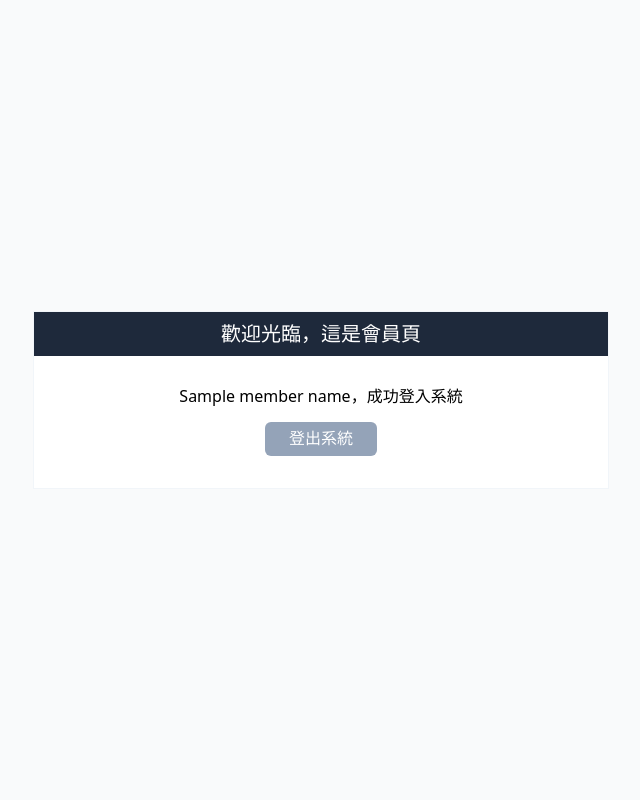
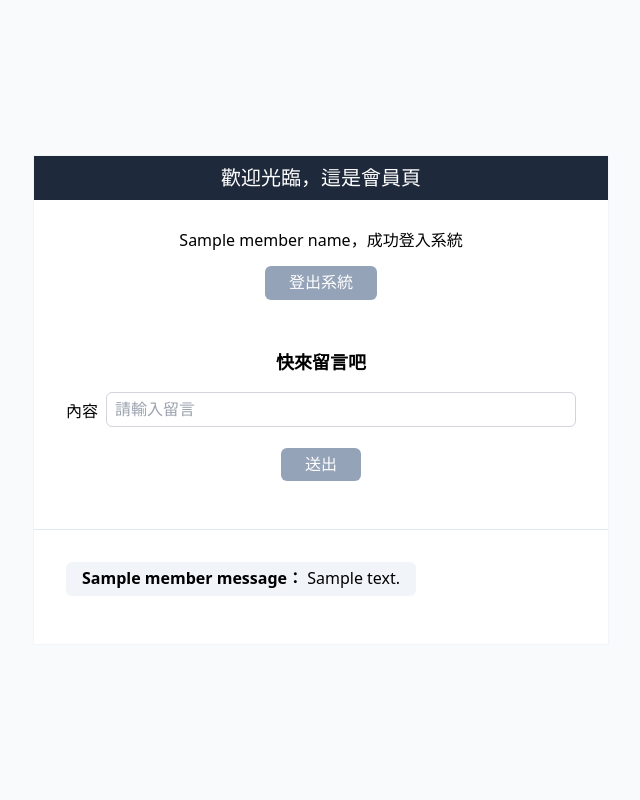
Before and after one commit to itisalongway574/WeHelpStageOne, a FastAPI app: template week-6/templates/member.html in a window 1280 px wide. Shown: the whole page, without its empty margins (319-959 px from the left). Run offline with FastAPI, Linux system fonts and the light colour scheme; the template is opened without the code that fills it: most values are stand-ins (such as "Sample title", 1, 10 or a date in 2020); parts of the project's set-up code (start-up, migrations or seed data) failed here and were passed over; some libraries are stand-ins or nearby versions.

Commit message:
feat: 完成week6 task5

```diff
--- a/week-6/main.py
+++ b/week-6/main.py
@@ -101,7 +101,35 @@ async def member(request: Request):
         return RedirectResponse(url="/", status_code=303)
     # 將會員名稱傳遞到template
     member_name = request.session.get("member_name")
-    return templates.TemplateResponse("member.html", {"request": request, "member_name": member_name})
+
+    conn = get_db_connection()
+    cursor = conn.cursor(dictionary=True)
+    # 查詢留言資料
+    cursor.execute("""
+    SELECT message.id, message.content, message.time, member.name
+    FROM message
+    JOIN member ON message.member_id = member.id
+    ORDER BY message.time DESC
+    """)
+    member_messages = cursor.fetchall()
+    cursor.close()
+    conn.close()
+    return templates.TemplateResponse("member.html", {
+        "request": request, "member_name": member_name, "member_messages": member_messages})
+
+
+@app.post("/createMessage")
+async def createMessage(request: Request, content: str = Form()):
+    if not content:
+        return RedirectResponse(url="/ohoh?msg=請輸入留言", status_code=303)
+    conn = get_db_connection()
+    cursor = conn.cursor(dictionary=True)
+    cursor.execute("INSERT INTO message (member_id, content) VALUES (%s, %s)",
+                   (request.session.get("member_id"), content))
+    conn.commit()
+    cursor.close()
+    conn.close()
+    return RedirectResponse(url="/member", status_code=303)
 
 
 @app.get("/logout")
--- a/week-6/templates/member.html
+++ b/week-6/templates/member.html
@@ -11,17 +11,48 @@
 
 <body>
     <main class="bg-gray-50 w-full h-[100dvh] flex justify-center items-center">
-        <!-- 登入介面 -->
+        <!-- 介面 -->
         <div class="bg-white w-8/12 max-w-xl min-w-xs border border-slate-100">
             <!-- 標題 -->
-            <h3 class="text-xl text-white bg-slate-800 text-center px-4 py-2">
+            <h1 class="text-xl text-white bg-slate-800 text-center px-4 py-2">
                 歡迎光臨，這是會員頁
-            </h3>
+            </h1>
+            <!-- 登入訊息 -->
             <div class="text-center py-8 flex flex-col justify-center items-center gap-4">
                 {{member_name}}，成功登入系統
                 <a href="/logout"
                     class="w-auto px-6 py-2 bg-slate-400 hover:bg-slate-600 transition-colors duration-300 text-white rounded-md inline-block text-center">登出系統</a>
             </div>
+            <!-- 留言輸入區 -->
+            <form action="/createMessage" method="post"
+                class="flex flex-col justify-center items-center gap-4 px-8 pt-4 pb-12">
+                <h3 class="text-lg font-semibold text-center">快來留言吧</h3>
+                <div class="w-full flex justify-center items-start gap-2">
+                    <label class="text-nowrap h-10 flex items-center" for="content">內容</label>
+                    <div class="w-full">
+                        <input
+                            class="w-full p-2 border border-gray-300 rounded-md focus:outline-none focus:border-slate-500"
+                            type="text" id="content" name="content" placeholder="請輸入留言" required
+                            oninvalid="this.setCustomValidity('請輸入留言內容')" oninput="this.setCustomValidity('')">
+                        <span class="hidden text-red-500 text-sm">請輸入姓名</span>
+                    </div>
+                </div>
+                <button type="submit"
+                    class="w-auto px-6 py-2 bg-slate-400 hover:bg-slate-600 transition-colors duration-300 text-white rounded-md inline-block text-center">
+                    送出
+                </button>
+            </form>
+            <!-- 留言列表 -->
+            <div class="border-t border-slate-200 px-8 pt-8 pb-12
+            flex flex-col items-start justify-center gap-4">
+                {% for member_message in member_messages %}
+                <p class="text-center px-4 py-2 rounded-md bg-slate-100">
+                    <span class="font-bold">{{member_message['name']}}：</span>
+                    {{member_message['content']}}
+                </p>
+                {% endfor %}
+            </div>
+
         </div>
     </main>
 </body>
```
Also changed, not shown: week-6/templates/index.html (+10 -5 lines).
